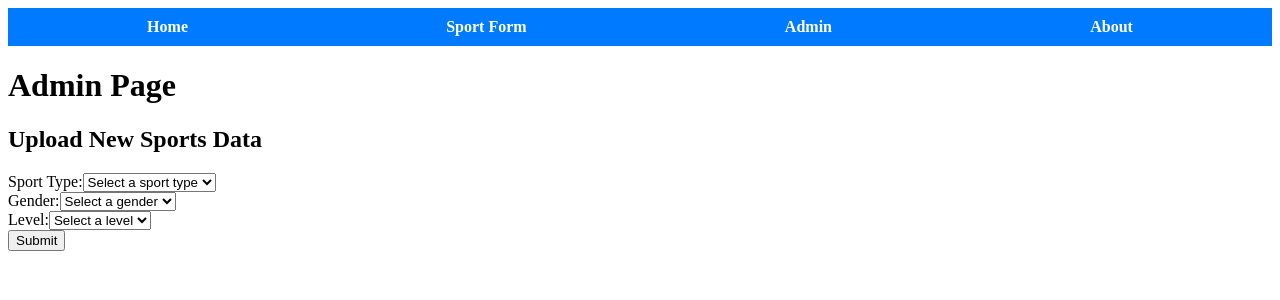
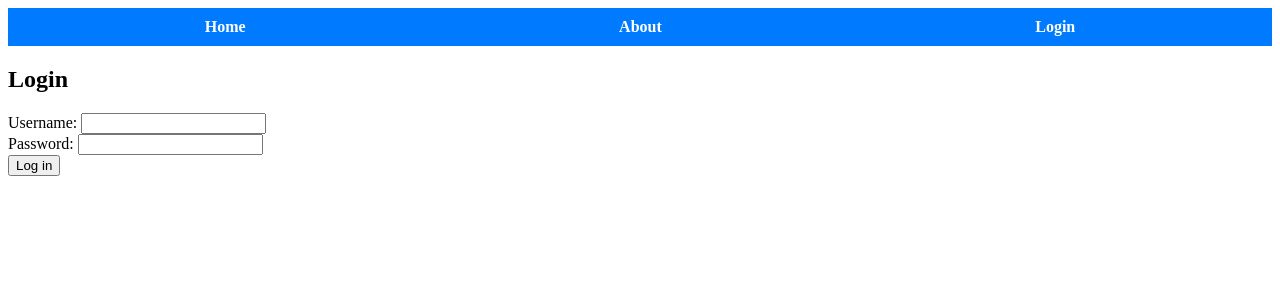
Before and after one commit to Packard-Power-Rankings/ppr, a React (Create React App) app in the folder frontend/: page /admin in a window 1280 px wide. Shown: the top 300 px of the page. Built offline with nearby package versions, Linux system fonts and the light colour scheme.

Commit message:
refactored_login

```diff
--- a/frontend/src/App.js
+++ b/frontend/src/App.js
@@ -1,28 +1,44 @@
 // src/App.js
 // Main application component
 
-import React from 'react';
+import React, { useState } from 'react';
 import { BrowserRouter as Router, Route, Routes, Link } from 'react-router-dom';
 import Home from './components/Home';
 import About from './components/About';
-import SportForm from './components/SportForm';
-import AdminPage from './components/AdminPage'; // Import the AdminPage component
-import './Nav.css'; // Optional: Include any styles for your navigation
+import Login from './components/Login';
+//import SportForm from './components/SportForm';
+import AdminPage from './components/AdminPage';
+import './Nav.css';
 
 const App = () => {
+    const [isLoggedIn, setIsLoggedIn] = useState(false)
+
+    // Handle login
+    const handleLogin = (status) => {
+        setIsLoggedIn(status);
+    };
+
+    // Handle logout
+    const handleLogout = () => {
+        setIsLoggedIn(false);
+    };
+
     return (
         <Router>
             <nav>
                 <Link to="/">Home</Link>
-                <Link to="/sport-form">Sport Form</Link>
-                <Link to="/admin">Admin</Link> {/* Link to AdminPage */}
                 <Link to="/about">About</Link>
+                {isLoggedIn ? (
+                    <button onClick={handleLogout}>Logout</button>
+                ) : (
+                    <Link to="/login">Login</Link>
+                )}
             </nav>
             <Routes>
                 <Route path="/" element={<Home />} />
-                <Route path="/sport-form" element={<SportForm />} />
-                <Route path="/admin" element={<AdminPage />} /> {/* Route for AdminPage */}
+                <Route path="/admin" element={isLoggedIn ? <AdminPage /> : <Login onLogin={handleLogin} />} />
                 <Route path="/about" element={<About />} />
+                <Route path='/login' element={<Login onLogin={handleLogin} />} />
             </Routes>
         </Router>
     );
--- /dev/null
+++ b/frontend/src/components/Login.js
@@ -0,0 +1,52 @@
+// src/components/Login.js
+import React, { useState } from 'react';
+import { useNavigate } from 'react-router-dom';
+
+const Login = ({ onLogin }) => {
+    const [username, setUsername] = useState('');
+    const [password, setPassword] = useState('');
+    const [error, setError] = useState('');
+    const navigate = useNavigate();
+
+    const handleLogin = (e) => {
+        e.preventDefault();
+        onLogin(username, password);
+
+        // FIXME: Mock validation
+        if (username === 'admin' && password == 'password') {
+            onLogin(true);
+            navigate('/admin');
+        } else {
+            setError('Invalid username or password');
+            onLogin(false);
+        }
+    };
+
+    return (
+        <div>
+            <h2>Login</h2>
+            <form onSubmit={handleLogin}>
+                <div>
+                    <label>Username: </label>
+                    <input
+                        type="text"
+                        value={username}
+                        onChange={(e) => setUsername(e.target.value)}
+                    />
+                </div>
+                <div>
+                    <label>Password: </label>
+                    <input
+                        type="password"
+                        value={password}
+                        onChange={(e) => setPassword(e.target.value)}
+                    />
+                </div>
+                {error && <p style={{ color: 'red' }}>{error}</p>}
+                <button type="submit">Log in</button>
+            </form>
+        </div>
+    );
+};
+
+export default Login;
```
Also changed, not shown: frontend/src/components/Home.js (indentation only).
